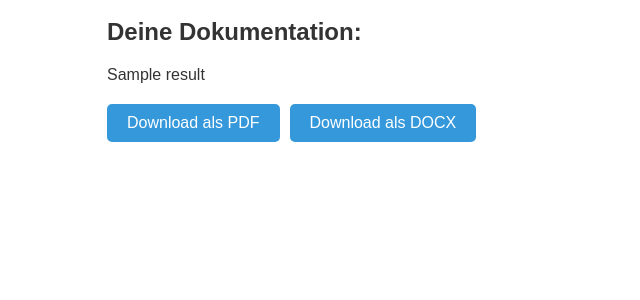
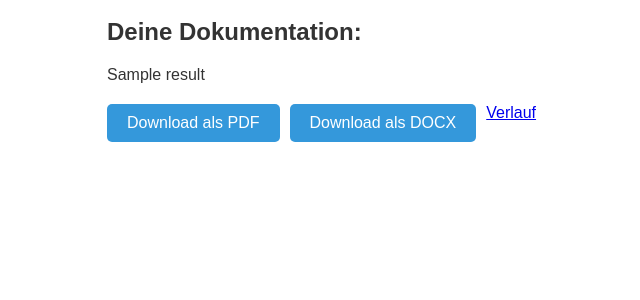
Before and after one commit to Luanhsn/ProcessDocAI, a Flask app: template templates/index.html in a window 1280 px wide. Shown: the part 187-487 px from the top of the page, without its empty margins (83-723 px from the left). Run offline with Flask 3, Linux system fonts and the light colour scheme; the template is opened without the code that fills it: most values are stand-ins (such as "Sample title", 1, 10 or a date in 2020).

Commit message:
feat: button for History

```diff
--- a/templates/index.html
+++ b/templates/index.html
@@ -93,6 +93,8 @@
                 <input type="hidden" name="content" value="{{ result_text }}">
                 <button type="submit">Download als DOCX</button>
             </form>
+
+            <a class="button" href="/history">Verlauf</a>
         </div>
     {% endif %}
 
```
